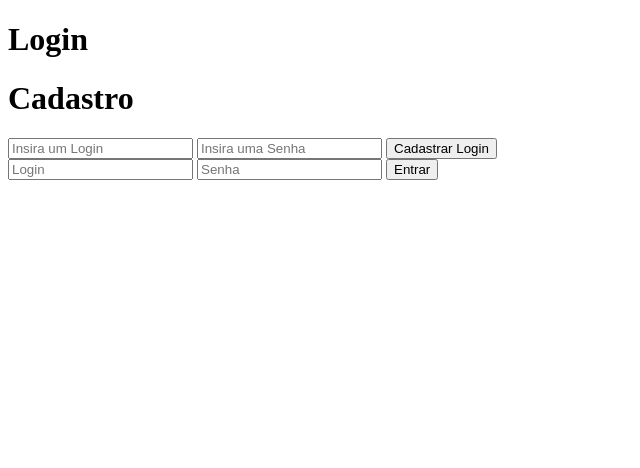
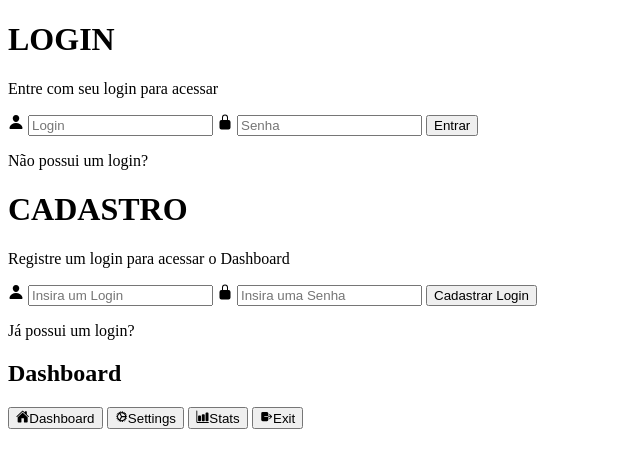
Before and after one commit to Mottaqbota/dashboard-login, a plain HTML site: page index.html in a window 1280 px wide. Shown: the whole page, without its empty margins (0-640 px from the left). Drawn offline with nearby package versions, Linux system fonts and the light colour scheme.

Commit message:
Update index.html

```diff
--- a/index.html
+++ b/index.html
@@ -3,24 +3,50 @@
 <head>
     <meta charset="UTF-8">
     <meta name="viewport" content="width=device-width, initial-scale=1.0">
+    <script type="module" src="https://unpkg.com/ionicons@7.1.0/dist/ionicons/ionicons.esm.js"></script>
     <link rel="stylesheet" href="style.css">
     <title>Document</title>
 </head>
 <body>
     <div class="container-login">
-        <h1>Login</h1>
-        <div class="container-register">
-            <h1>Cadastro</h1>
-            <input type="text" placeholder="Insira um Login" id="input-register">
-            <input type="text" placeholder="Insira uma Senha" id="input-pass">
+        <div class="card-login">
+            <h1>LOGIN</h1>
+            <p>Entre com seu login para acessar</p>
+            <label>
+                <ion-icon name="person"></ion-icon>
+                <input type="text" placeholder="Login" id="input-login">
+            </label>
+            <label>
+                <ion-icon name="lock-closed"></ion-icon>
+                <input type="password" placeholder="Senha" id="input-password">
+            </label>
+            <button onclick="login()">Entrar</button>
+            <p>Não possui um <a onclick="switchLogin()">login?</a></p>
+        </div>
+        <div class="card-register">
+            <h1>CADASTRO</h1>
+            <p>Registre um login para acessar o Dashboard</p>
+            <label>
+                <ion-icon name="person"></ion-icon>
+                <input type="text" placeholder="Insira um Login" id="input-register">
+            </label>
+            <label>
+                <ion-icon name="lock-closed"></ion-icon>
+                <input type="text" placeholder="Insira uma Senha" id="input-pass">
+            </label>
             <button onclick="register()">Cadastrar Login</button>
+            <p>Já possui um <a onclick="switchLogin()">login?</a></p>
         </div>
-
-        <input type="text" placeholder="Login">
-        <input type="password" placeholder="Senha">
-        <button onclick="login()">Entrar</button>
     </div>
-    <div class="container-dashboard"></div>
+    <div class="container-dashboard">
+        <aside class="lateral-menu">
+            <h1>Dashboard</h1>
+            <button><ion-icon name="home"></ion-icon>Dashboard</button>
+            <button><ion-icon name="cog"></ion-icon>Settings</button>
+            <button><ion-icon name="bar-chart"></ion-icon>Stats</button>
+            <button onclick="exit()"><ion-icon name="log-out"></ion-icon>Exit</button>
+        </aside>
+    </div>
 
     <script src="script.js"></script>
 </body>
```
